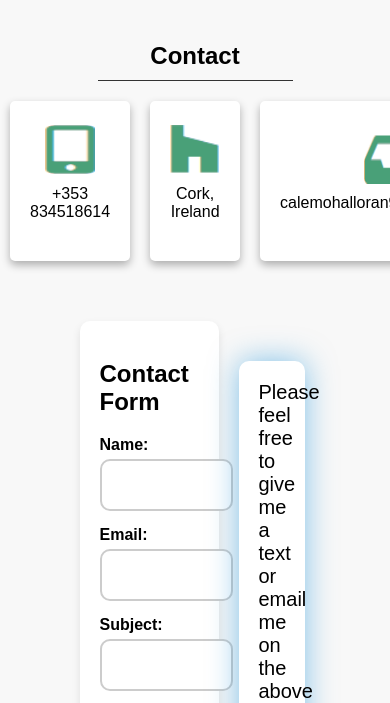
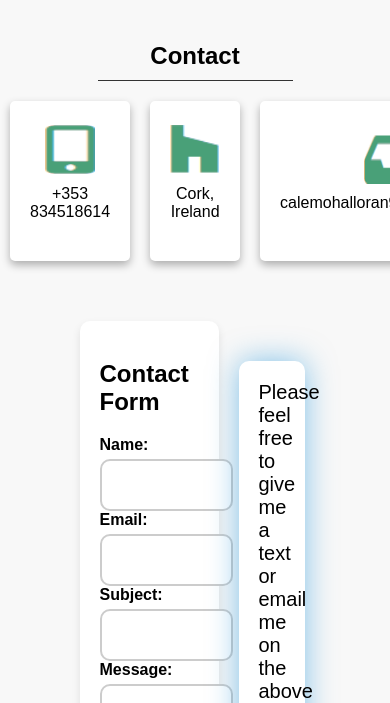
Before and after one commit to calemoh1999/Portfolio, a website: page CalemOHalloran/contact.html in a window 390 px wide. Shown: the part 119-822 px from the top of the page. Drawn offline with Linux system fonts and the light colour scheme.

Commit message:
Update Styles.css

```diff
--- a/CalemOHalloran/Styles.css
+++ b/CalemOHalloran/Styles.css
@@ -344,12 +344,21 @@ header {
 
 .contact-form input,
 .contact-form textarea {
-  padding: 10px;
-  margin-bottom: 15px;
-  border: 1px solid #ccc;
-  border-radius: 5px;
+  width: 100%;
+  max-width: 300px; /* Adjust this value as needed to control the maximum width */
+  font-size: 16px;
+  border: 2px solid #ccc;
+  padding: 15px;
+  border-radius: 10px;
 }
 
+@media screen and (max-width: 768px) {
+  /* Adjust the width for smaller screens */
+  .contact-form input,
+  .contact-form textarea {
+    max-width: 250px;
+  }
+}
 .contact-form textarea {
   resize: vertical;
 }
```
